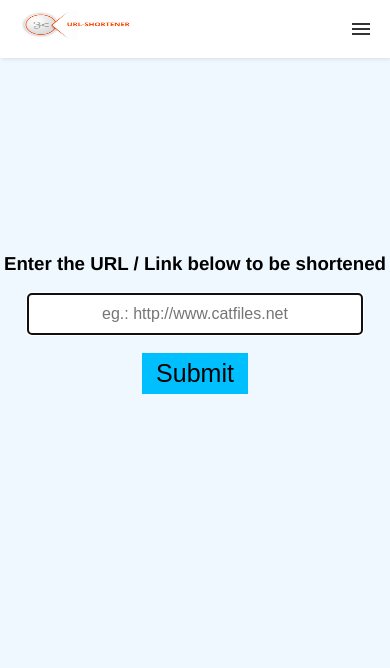
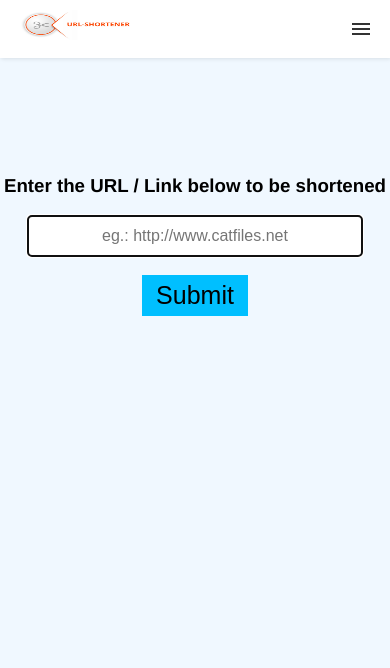
Before and after one commit to ujjwalsb/URL-Shortner, a Django app: page / in a window 390 px wide. Shown: the top 668 px of the page. Run offline with Django 3.2, Linux system fonts and the light colour scheme.

Commit message:
[MOD] container padding

```diff
--- a/url_shortning_service/static/css/index.css
+++ b/url_shortning_service/static/css/index.css
@@ -199,7 +199,7 @@ a {
 @media only screen and (max-width: 768px) {
 
   .container {
-    padding-top: 60%;
+    padding-top: 40%;
     text-align: center;
   }
 
```
